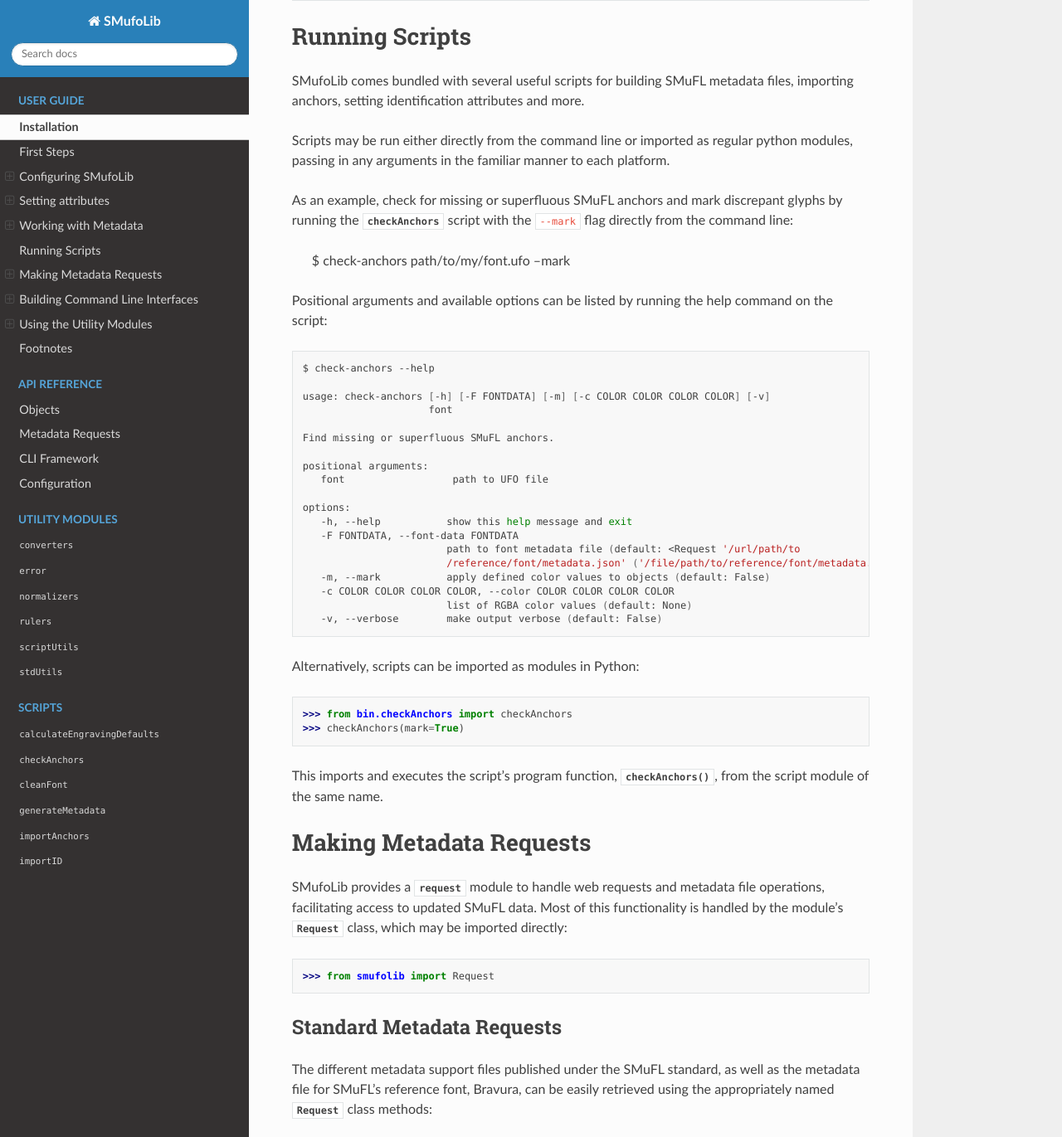
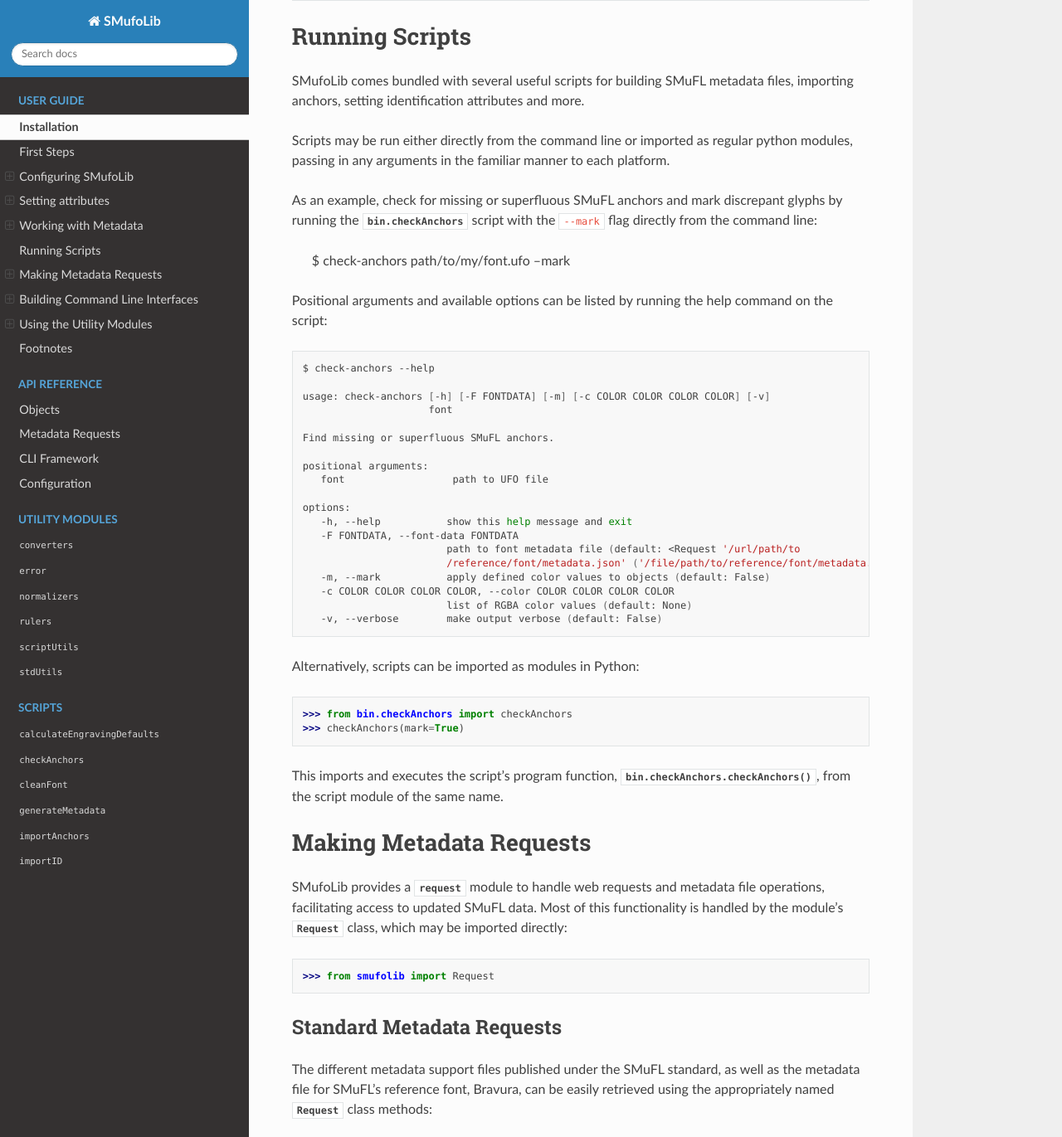
Before and after one commit to knutnergaard/smufolib, a Sphinx documentation site: the page built from docs/user_guide.rst, in a window 1280 px wide and 1400 px high, scrolled down 9103 px, cut to the strip 0-1371 px from the top of the window. Shown: the whole strip at 83% size. Built offline with Sphinx 7.4.7 and the Read the Docs theme 3.1.0, drawn with Linux system fonts in a browser that asks for light colours; part of the change alters nothing that is shown.

Commit message:
Reverse reference to running_script section.

```diff
--- a/README.rst
+++ b/README.rst
@@ -48,7 +48,7 @@ importing anchors, setting identification attributes and more.
 Scripts may be run either directly from the command line or imported as regular python modules, passing in any arguments in the familiar manner to each platform.
 
 As an example, check for missing or superfluous SMuFL anchors and mark discrepant
-glyphs by running the :mod:`~bin.checkAnchors` script with the ``--mark`` flag
+glyphs by running the ``bin.checkAnchors`` script with the ``--mark`` flag
 directly from the command line:
 
    $ check-anchors path/to/my/font.ufo --mark
@@ -84,7 +84,7 @@ Alternatively, scripts can be imported as modules in Python::
    >>> checkAnchors(mark=True)
 
 This imports and executes the script's program function,
-:func:`~bin.checkAnchors.checkAnchors`, from the script module of the same name.
+``bin.checkAnchors.checkAnchors``, from the script module of the same name.
 
 .. |PyPI| image:: https://img.shields.io/pypi/v/smufolib
    :alt: PyPI - Version
--- a/docs/user_guide.rst
+++ b/docs/user_guide.rst
@@ -456,8 +456,52 @@ method:
 
 .. _running-scripts:
 
-.. include:: ../README.rst
-   :start-after: .. _running-scripts:
+Running Scripts
+===============
+
+SMufoLib comes bundled with several useful scripts for building SMuFL metadata files,
+importing anchors, setting identification attributes and more.
+
+Scripts may be run either directly from the command line or imported as regular python modules, passing in any arguments in the familiar manner to each platform.
+
+As an example, check for missing or superfluous SMuFL anchors and mark discrepant
+glyphs by running the :mod:`bin.checkAnchors` script with the ``--mark`` flag
+directly from the command line:
+
+   $ check-anchors path/to/my/font.ufo --mark
+
+Positional arguments and available options can be listed by running the help command on the script:
+
+.. code-block:: zsh
+
+   $ check-anchors --help
+
+   usage: check-anchors [-h] [-F FONTDATA] [-m] [-c COLOR COLOR COLOR COLOR] [-v]
+                        font
+
+   Find missing or superfluous SMuFL anchors.
+
+   positional arguments:
+      font                  path to UFO file
+
+   options:
+      -h, --help           show this help message and exit
+      -F FONTDATA, --font-data FONTDATA
+                           path to font metadata file (default: <Request '/url/path/to
+                           /reference/font/metadata.json' ('/file/path/to/reference/font/metadata.json') at 4536666000>)
+      -m, --mark           apply defined color values to objects (default: False)
+      -c COLOR COLOR COLOR COLOR, --color COLOR COLOR COLOR COLOR
+                           list of RGBA color values (default: None)
+      -v, --verbose        make output verbose (default: False)
+
+
+Alternatively, scripts can be imported as modules in Python::
+
+   >>> from bin.checkAnchors import checkAnchors
+   >>> checkAnchors(mark=True)
+
+This imports and executes the script's program function,
+:func:`bin.checkAnchors.checkAnchors`, from the script module of the same name.
 
 Making Metadata Requests
 ========================
```
